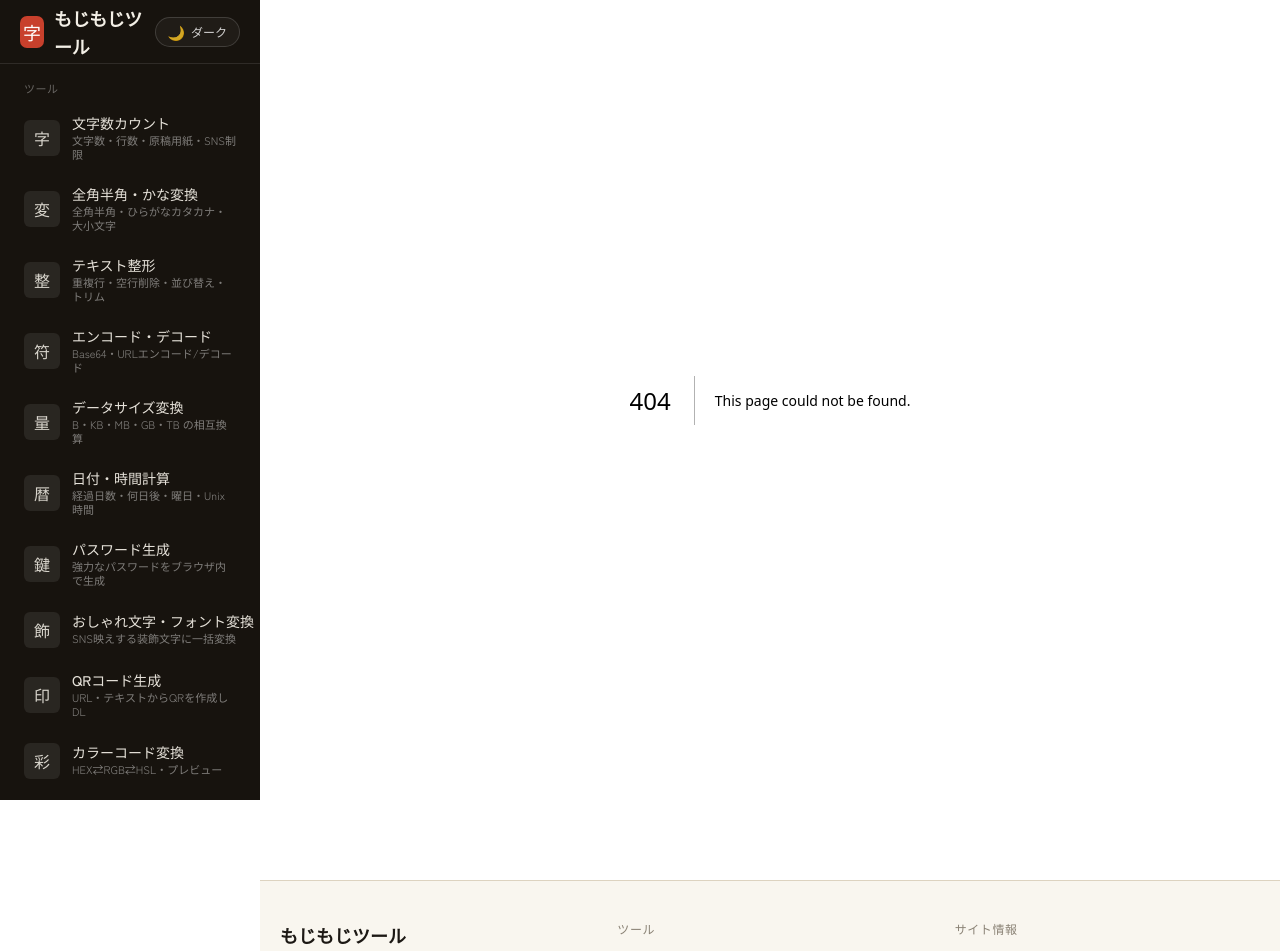
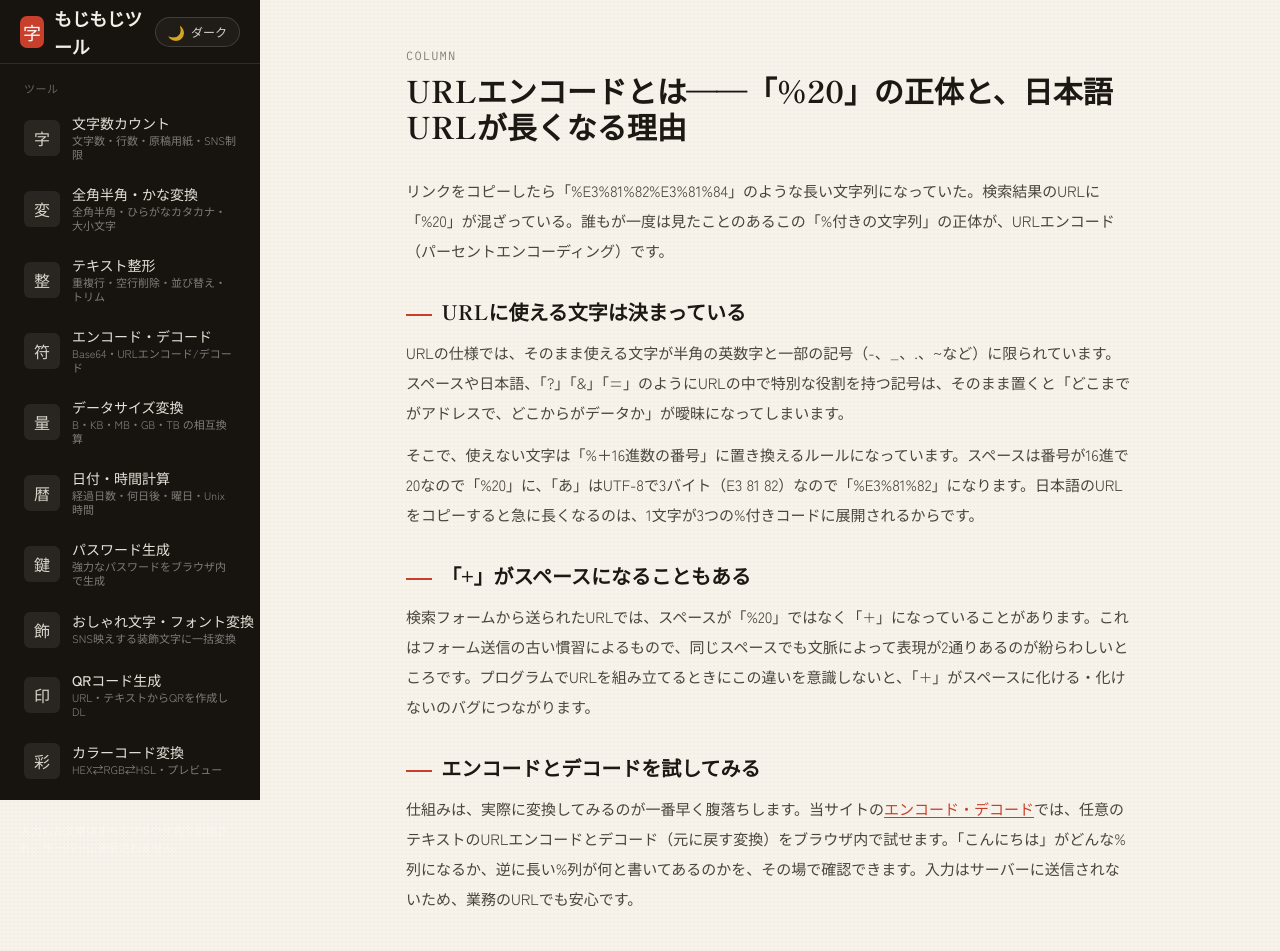
Before and after one commit to 1kuniman/mojicount, a Next.js app: page /column/url-encode in a window 1280 px wide. Before the commit this address had no page. Shown: the top 951 px of the page. Built offline with nearby package versions, Linux system fonts and the light colour scheme.

Commit message:
コラム追加：URLエンコードの仕組み／トップにコラム導線を追加

```diff
--- a/app/column/page.tsx
+++ b/app/column/page.tsx
@@ -7,6 +7,11 @@ export const metadata: Metadata = {
 };
 
 const ARTICLES = [
+  {
+    href: "/column/url-encode/",
+    title: "URLエンコードとは——「%20」の正体と、日本語URLが長くなる理由",
+    desc: "URLの中の%付き文字列の意味と、スペースや日本語がそのまま使えない理由を解説します。",
+  },
   {
     href: "/column/base64/",
     title: "Base64とは何か——なぜ画像を「文字」にできるのか",
--- /dev/null
+++ b/app/column/url-encode/page.tsx
@@ -0,0 +1,53 @@
+import type { Metadata } from "next";
+import Link from "next/link";
+
+export const metadata: Metadata = {
+  title: "URLエンコードとは——「%20」の正体と、日本語URLが長くなる理由",
+  description:
+    "URLの中の%20や%E3%81%82の意味を解説。なぜスペースや日本語はそのままURLに入れられないのか、仕組みから分かります。",
+};
+
+export default function Page() {
+  return (
+    <article className="mx-auto max-w-3xl px-5 py-12">
+      <p className="text-xs text-ink-faint font-mono tracking-widest">COLUMN</p>
+      <h1 className="mt-2 font-mincho text-2xl sm:text-3xl font-bold text-ink leading-snug">
+        URLエンコードとは——「%20」の正体と、日本語URLが長くなる理由
+      </h1>
+
+      <div className="mt-8 space-y-8 text-[15px] leading-loose text-ink-soft">
+        <p>
+          リンクをコピーしたら「%E3%81%82%E3%81%84」のような長い文字列になっていた。検索結果のURLに「%20」が混ざっている。誰もが一度は見たことのあるこの「%付きの文字列」の正体が、URLエンコード（パーセントエンコーディング）です。
+        </p>
+
+        <section>
+          <h2 className="font-mincho text-xl font-bold text-ink rule-shu">URLに使える文字は決まっている</h2>
+          <p className="mt-3">
+            URLの仕様では、そのまま使える文字が半角の英数字と一部の記号（-、_、.、~など）に限られています。スペースや日本語、「?」「&」「=」のようにURLの中で特別な役割を持つ記号は、そのまま置くと「どこまでがアドレスで、どこからがデータか」が曖昧になってしまいます。
+          </p>
+          <p className="mt-3">
+            そこで、使えない文字は「%＋16進数の番号」に置き換えるルールになっています。スペースは番号が16進で20なので「%20」に、「あ」はUTF-8で3バイト（E3 81 82）なので「%E3%81%82」になります。日本語のURLをコピーすると急に長くなるのは、1文字が3つの%付きコードに展開されるからです。
+          </p>
+        </section>
+
+        <section>
+          <h2 className="font-mincho text-xl font-bold text-ink rule-shu">「+」がスペースになることもある</h2>
+          <p className="mt-3">
+            検索フォームから送られたURLでは、スペースが「%20」ではなく「+」になっていることがあります。これはフォーム送信の古い慣習によるもので、同じスペースでも文脈によって表現が2通りあるのが紛らわしいところです。プログラムでURLを組み立てるときにこの違いを意識しないと、「+」がスペースに化ける・化けないのバグにつながります。
+          </p>
+        </section>
+
+        <section>
+          <h2 className="font-mincho text-xl font-bold text-ink rule-shu">エンコードとデコードを試してみる</h2>
+          <p className="mt-3">
+            仕組みは、実際に変換してみるのが一番早く腹落ちします。当サイトの<Link href="/encode/" className="text-shu underline underline-offset-2">エンコード・デコード</Link>では、任意のテキストのURLエンコードとデコード（元に戻す変換）をブラウザ内で試せます。「こんにちは」がどんな%列になるか、逆に長い%列が何と書いてあるのかを、その場で確認できます。入力はサーバーに送信されないため、業務のURLでも安心です。
+          </p>
+        </section>
+      </div>
+
+      <p className="mt-10 text-sm">
+        <Link href="/column/" className="text-shu underline underline-offset-2">← コラム一覧へ</Link>
+      </p>
+    </article>
+  );
+}
--- a/app/page.tsx
+++ b/app/page.tsx
@@ -68,6 +68,17 @@ export default function Home() {
         ))}
       </section>
 
+      {/* Column */}
+      <section className="pb-12">
+        <h2 className="font-mincho text-xl font-bold text-ink rule-shu mb-5">コラム</h2>
+        <p className="text-sm text-ink-soft leading-relaxed">
+          ツールにまつわる仕組みを解説しています。
+        </p>
+        <Link href="/column/" className="mt-3 inline-block text-sm text-shu hover:text-shu-deep transition-colors font-medium">
+          コラム一覧を見る →
+        </Link>
+      </section>
+
       {/* Trust row */}
       <section className="py-12 border-t border-line grid gap-6 sm:grid-cols-3 text-sm">
         {[
--- a/app/sitemap.ts
+++ b/app/sitemap.ts
@@ -12,6 +12,7 @@ const STATIC_PAGES = [
   "/column/qr-mechanism/",
   "/column/base64/",
   "/column/zenkaku-hankaku/",
+  "/column/url-encode/",
 ];
 
 export default function sitemap(): MetadataRoute.Sitemap {
```
